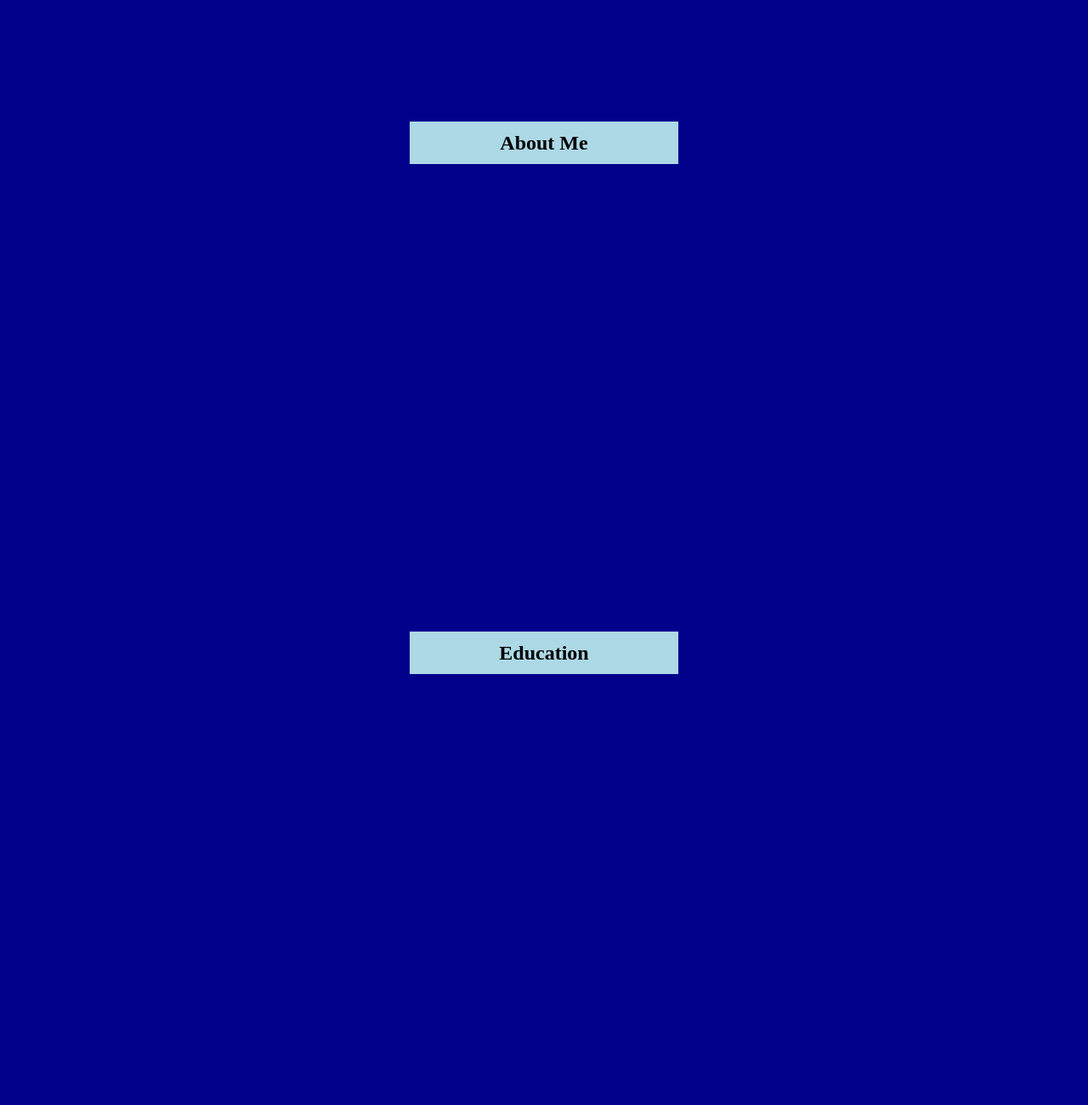
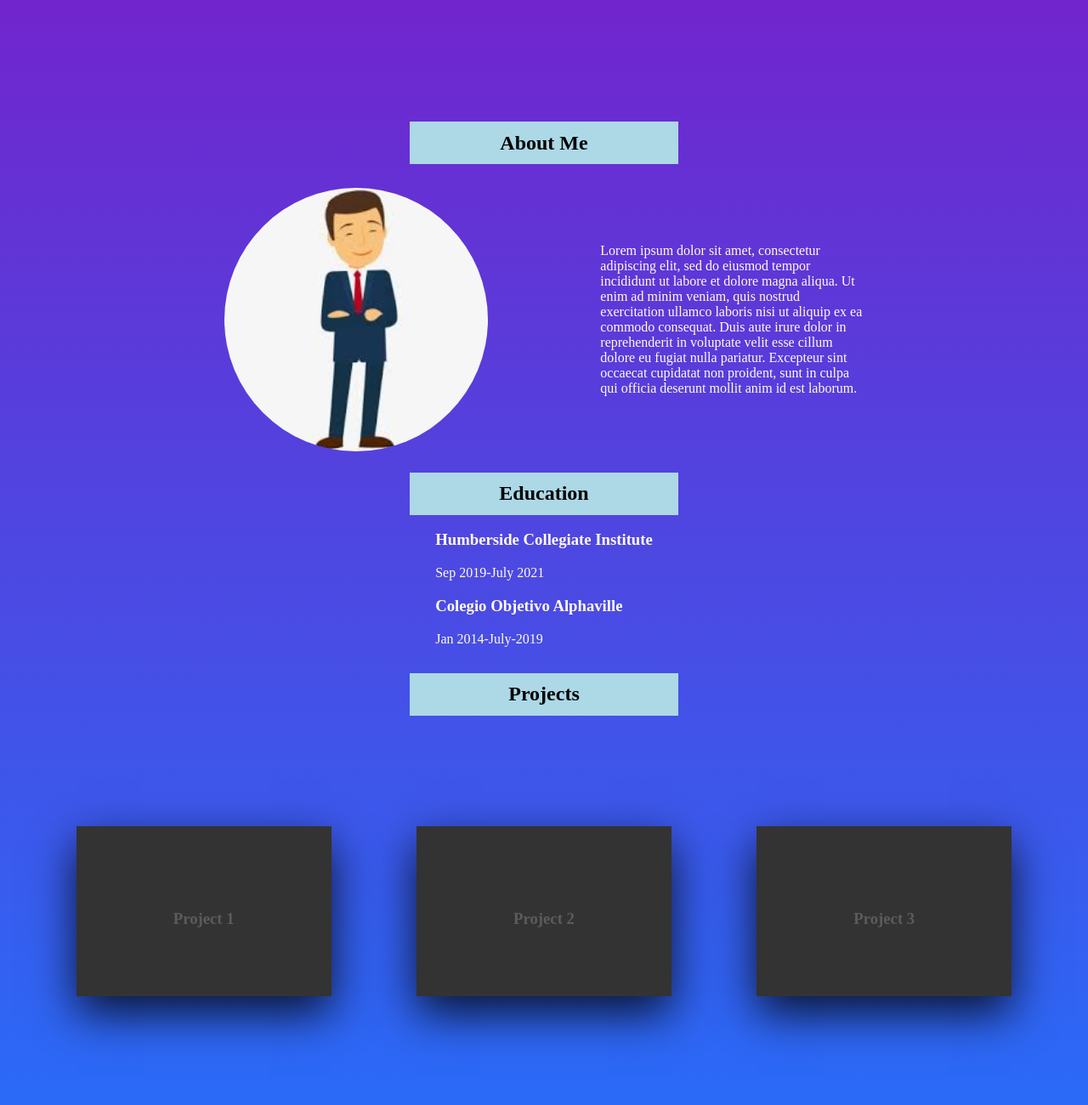
Before and after one commit to Bross03/PersonalPortfolioWebsite, a plain HTML site: page index.html in a window 1280 px wide. Shown: the part 380-1680 px from the top of the page at 85% size. Drawn offline with Linux system fonts and the light colour scheme.

Commit message:
Add projects, change background

```diff
--- a/Resources/styles.css
+++ b/Resources/styles.css
@@ -2,19 +2,23 @@ html{
     font-size:16px;
 }
 body {
-    background-color:darkblue;
-    color:lightgoldenrodyellow;
+    //background-color:#1a1b33ff;
+    background: linear-gradient(180deg, hsla(280, 84%, 41%, 1) 0%, hsla(218, 97%, 56%, 1) 100%);
+    color:#fffcf3ff;
 }
 nav{
-    background-color:black;
+    background-color:#b8b8c0ff;
     position: fixed;
     top:0;
     left:0;
     width:100%;
     transition:top 0.3s;
+    display:flex;
+    justify-content:end;
+    z-index:5;
 }
 nav a{
-    float: right;
+
     text-align:center;
     text-decoration:none;
     margin: 15px;
@@ -51,25 +55,23 @@ nav a:hover:after {
 }
 
 #name{
-      text-align:center;
-      font-size:3rem;
+  text-align:center;
+  font-size:3rem;
+  font-weight: 700;
 }
 
 section{
   display:flex;
+  flex-direction: column;
   width:100%;
-  justify-content: center;
-  height:600px;
+  align-items:center;
+}
 
-}
 .titleWrapper{
   margin-top:15px;
-  margin-left:auto;
-  margin-right:auto;
   width:25%;
   height:50px;
   position:relative;
-
   background-color:lightblue;
   display:flex;
   flex-direction: column;
@@ -80,3 +82,117 @@ h2{
   color:black;
   text-align:center;
 }
+.cardAboutMe{
+  display:inline-flex;
+  width:70%;
+
+  //background-color:#4e5683ff;
+  /* background-color:#ffffff10;
+  backdrop-filter: blur(12px);
+  -webkit-backdrop-filter:blur(12px);
+   */
+  justify-content:space-around;
+  align-items:center;
+  flex-wrap: wrap;
+
+}
+.personalPhoto{
+  border-radius:100%;
+  width:35%;
+  height:auto;
+  margin-top:10px;
+  margin-bottom:10px;
+}
+.aboutMeTxt{
+  width:35%;
+  height:auto;
+  min-width: 250px;
+}
+.projContainer{
+  margin:30px 0;
+  width: 95%;
+  position: relative;
+  display: flex;
+  flex-wrap:wrap;
+  justify-content: space-around;
+
+}
+.cardProj{
+  position:relative;
+  cursor:pointer;
+}
+.cardProj .face{
+  width: 300px;
+  height: 200px;
+  transition:0.5s;
+}
+.cardProj .face.face1{
+  position:relative;
+  background-color:#333;
+  display:flex;
+  justify-content: center;
+  align-items:center;
+  z-index:1;
+  transform:translateY(100px);
+}
+.cardProj:hover .face.face1{
+  background-color: #ff0057;
+  transform:translateY(0);
+}
+.cardProj .face1 .content{
+  opacity:0.2;
+  transition: 0.5s;
+}
+.cardProj:hover .face1 .content{
+  opacity:1;
+}
+.cardProj .face1 .content .img{
+  max-width:100px;
+}
+.cardProj .face1 .content .h3{
+  margin-top:10px;
+  margin-bottom:10px;
+  text-align:center;
+  font-size:1.5rem;
+}
+.cardProj .face2 {
+  position:relative;
+  background-color: white;
+  display:flex;
+  flex-direction: column;
+
+  align-items:center;
+
+  box-shadow: 0 20px 50px rgba(0,0,0,0.8);
+  transform: translateY(-100px);
+}
+.cardProj:hover .face2{
+  transform: translateY(0);
+}
+.cardProj .face2 p{
+  text-align:center;
+  width:90%;
+  color:black;
+}
+.linkWrap{
+  display: flex;
+  justify-content: space-around;
+}
+.cardProj .face2 a{
+
+  display:inline-block;
+  padding:0.3em 1.2em;
+  margin:0 0.3em 0.3em 0;
+  width:120px;
+  box-sizing: border-box;
+  border-radius:2rem;
+  text-decoration: none;
+  font-weight:500;
+  color: white;
+  background-color: lightblue;
+  text-align:center;
+}
+.cardProj .face2 a:hover{
+  background-color: rgb(62, 89, 99);
+
+}
--- a/index.html
+++ b/index.html
@@ -25,16 +25,85 @@
             <section id="about-me">
                 <div class="titleWrapper">
                     <h2>About Me</h2>
+
+                </div>
+                <br>
+                <div class="cardAboutMe">
+                    <img class="personalPhoto" src="./Resources/cartoonClipart.jpg">
+                    <p class="aboutMeTxt">Lorem ipsum dolor sit amet, consectetur adipiscing elit, sed do eiusmod tempor incididunt ut labore et dolore magna aliqua. Ut enim ad minim veniam, quis nostrud exercitation ullamco laboris nisi ut aliquip ex ea commodo consequat. Duis aute irure dolor in reprehenderit in voluptate velit esse cillum dolore eu fugiat nulla pariatur. Excepteur sint occaecat cupidatat non proident, sunt in culpa qui officia deserunt mollit anim id est laborum.</p>
                 </div>
             </section>
             <section id="education">
                 <div class="titleWrapper">
                     <h2>Education</h2>
                 </div>
+                <div class="cardSchools">
+                    <h3 class="hci">Humberside Collegiate Institute</h3>
+                    <p class="hciTime">Sep 2019-July 2021</p>
+                    <h3 class="objetivo">Colegio Objetivo Alphaville</h3>
+                    <p class="objTime">Jan 2014-July-2019</p>
+                </div>
+
             </section>
             <section id="projects">
                 <div class="titleWrapper">
                     <h2>Projects</h2>
+                </div>
+                <div class="projContainer">
+                    <div class="cardProj">
+                        <div class="face face1">
+                            <div class="content">
+                                <img src="">
+                                <h3>Project 1</h3>
+                            </div>
+                        </div>
+                        <div class="face face2">
+                            <div class="content">
+                                <p>Lorem ipsum dolor sit amet, consectetur adipiscing elit, sed do eiusmod tempor incididunt ut labore et dolore magna aliqua. Ut enim ad minim veniam</p>
+                                <div class="linkWrap">
+                                    <a href="#">Visit</a>
+                                    <a href="#">Code</a>
+                                </div>
+                            </div>
+                        </div>
+                    </div>
+
+                    <div class="cardProj">
+                        <div class="face face1">
+                            <div class="content">
+                                <img src="">
+                                <h3>Project 2</h3>
+                            </div>
+                        </div>
+                        <div class="face face2">
+                            <div class="content">
+                                <p>Lorem ipsum dolor sit amet, consectetur adipiscing elit, sed do eiusmod tempor incididunt ut labore et dolore magna aliqua. Ut enim ad minim veniam</p>
+                                <div class="linkWrap">
+                                    <a href="#">Visit</a>
+                                    <a href="#">Code</a>
+                                </div>
+                            </div>
+                        </div>
+                    </div>
+
+                    <div class="cardProj">
+                        <div class="face face1">
+                            <div class="content">
+                                <img src="">
+                                <h3>Project 3</h3>
+                            </div>
+                        </div>
+                        <div class="face face2">
+                            <div class="content">
+                                <p>Lorem ipsum dolor sit amet, consectetur adipiscing elit, sed do eiusmod tempor incididunt ut labore et dolore magna aliqua. Ut enim ad minim veniam</p>
+                                <div class="linkWrap">
+                                    <a href="#">Visit</a>
+                                    <a href="#">Code</a>
+                                </div>
+                            </div>
+                        </div>
+                    </div>
+
                 </div>
             </section>
             <section id="skills">
```
Also changed, not shown: Resources/cartoonClipart.jpg (added).
